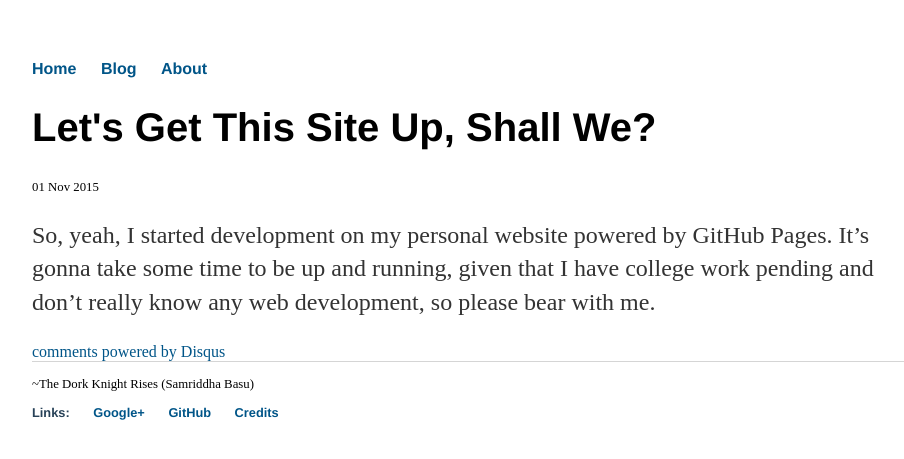
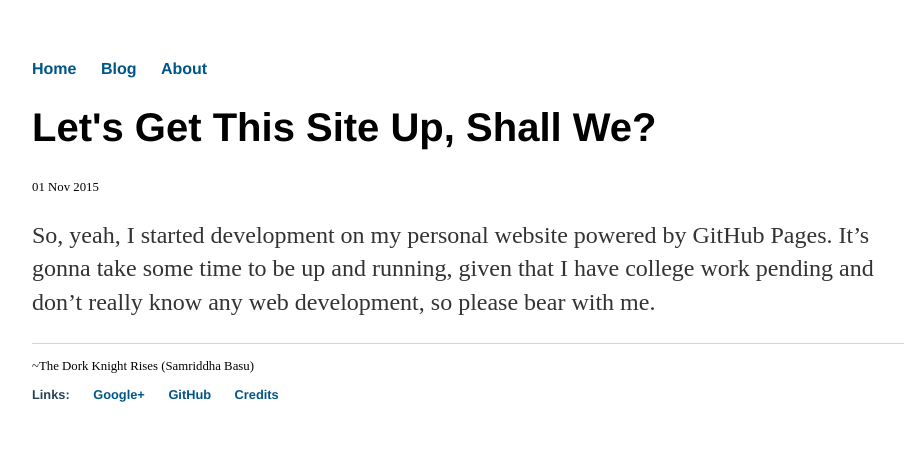
Before and after one commit to TheDorkKnightRises/TheDorkKnightRises.github.io, a Jekyll site: the page built from _posts/2015-11-01-Let's-Get-This-Site-Up.md, in a window 1280 px wide. Shown: the top 459 px of the page, without its empty margins (160-1064 px from the left). Built offline with Jekyll 4.4.1, drawn with Linux system fonts in a browser that asks for light colours; comment, search, counter and statistics services are not loaded; some of the changed lines change nothing that is shown.

Commit message:
Update disqus.html

```diff
--- a/_includes/disqus.html
+++ b/_includes/disqus.html
@@ -1,11 +1,15 @@
 <div id="disqus_thread"></div>
-    <script type="text/javascript">
-        var disqus_shortname = 'thedorkknightrisesgithub';
-        (function() {
-            var dsq = document.createElement('script'); dsq.type = 'text/javascript'; dsq.async = true;
-            dsq.src = '//' + disqus_shortname + '.disqus.com/embed.js';
-            (document.getElementsByTagName('head')[0] || document.getElementsByTagName('body')[0]).appendChild(dsq);
-        })();
-    </script>
-    <noscript>Please enable JavaScript to view the <a href="http://disqus.com/?ref_noscript">comments powered by Disqus.</a></noscript>
-    <a href="http://disqus.com" class="dsq-brlink">comments powered by <span class="logo-disqus">Disqus</span></a>
+<script>
+    var disqus_config = function () {
+        this.page.url = 'https://thedorkknightrises.github.io';
+    };
+    (function() {
+        var d = document, s = d.createElement('script');
+
+        s.src = '//thedorkknightrisesgithub.disqus.com/embed.js';
+
+        s.setAttribute('data-timestamp', +new Date());
+        (d.head || d.body).appendChild(s);
+    })();
+</script>
+<noscript>Please enable JavaScript to view the <a href="https://disqus.com/?ref_noscript" rel="nofollow">comments powered by Disqus.</a></noscript>
```
